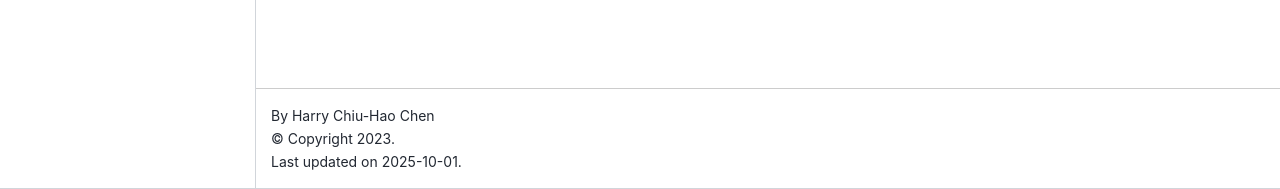
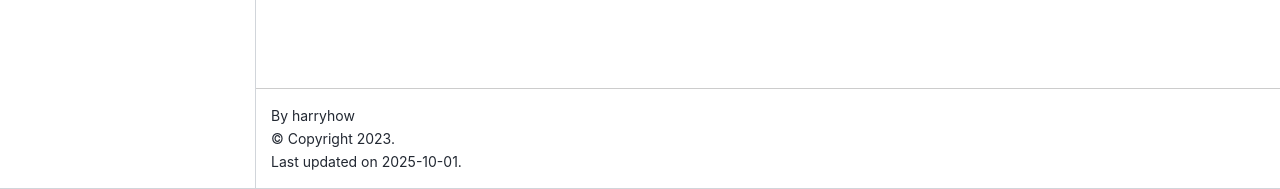
Before and after one commit to harryhow/dashboard-data-rainbow, a Jupyter Book: the page built from docs/index.md, in a window 1280 px wide. Shown: the part 711-900 px from the top of the page. Built offline with Jupyter Book 1.0.4 settings and Sphinx 7.4.7 and the Sphinx Book theme 1.1.4, drawn with Linux system fonts in a browser that asks for light colours.

```diff
--- a/docs/_config.yml
+++ b/docs/_config.yml
@@ -1,5 +1,5 @@
 title: Dashboard – Mapping the Data
-author: Harry Chiu-Hao Chen
+author: harryhow
 only_build_toc_files: true
 
 execute:
```
Also changed, not shown: 1 other file.
